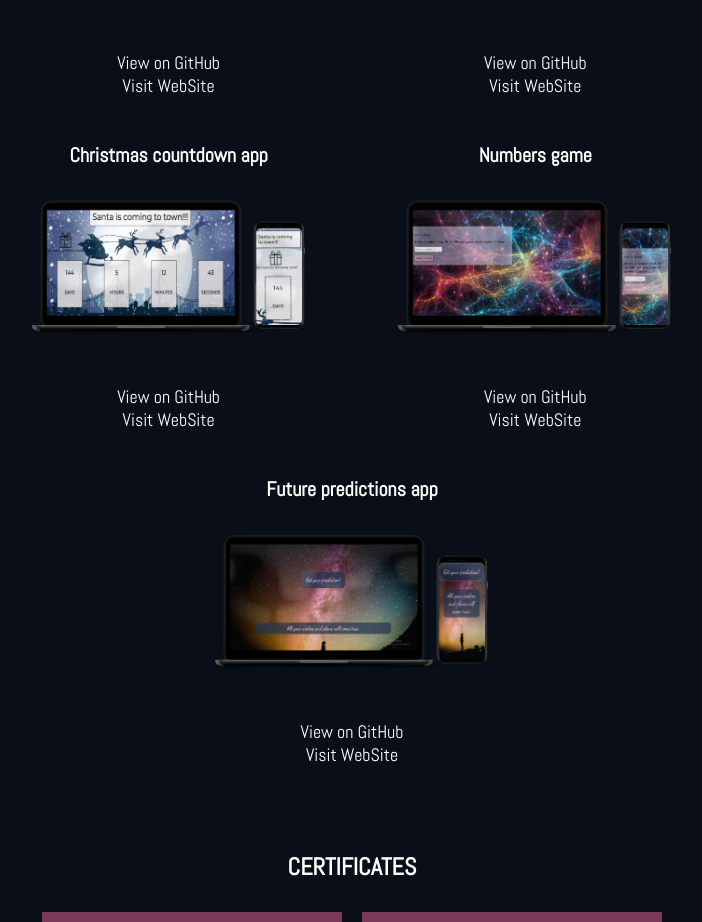
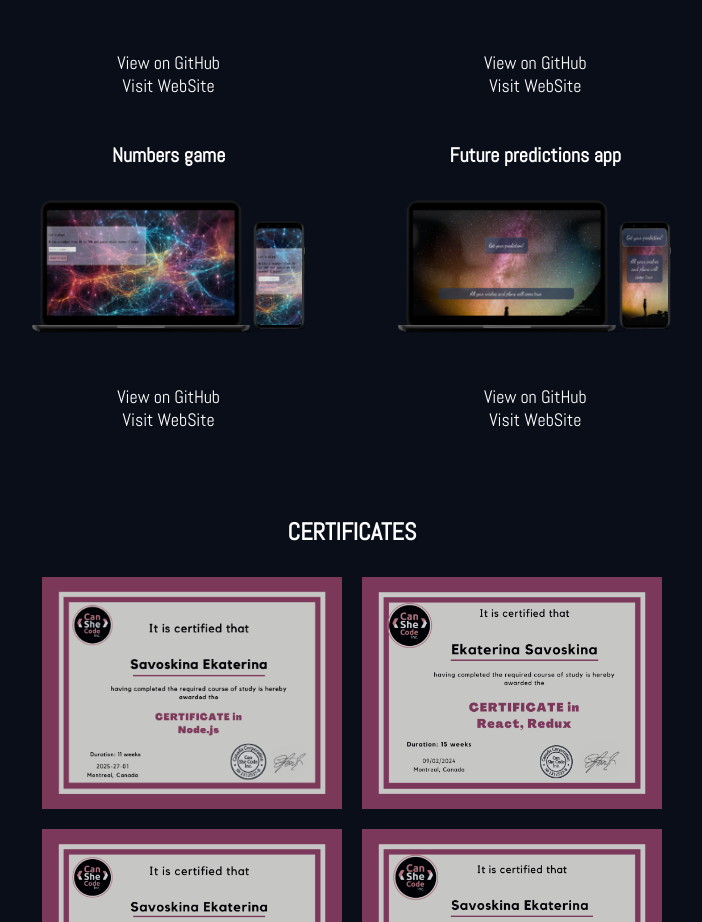
Before and after one commit to EkaTur/Portfolio, a React (Create React App) app: page / in a window 1280 px wide. Shown: the part 3129-4051 px from the top of the page, without its empty margins (553-1255 px from the left). Built offline with nearby package versions, Linux system fonts and the light colour scheme.

Commit message:
Update projectsInfo.js

```diff
--- a/src/Data/projectsInfo.js
+++ b/src/Data/projectsInfo.js
@@ -144,17 +144,17 @@ export const projectsInfo = [
         technologies: ["HTML", "CSS", "JavaScript", "GSAP"]
     },
 
-    {
-        id: 17,
-        name: "Christmas countdown app",
-        link: "https://santa-on-the-way.netlify.app/",
-        gitHub: "https://github.com/EkaTur/Santa-is-Coming/tree/main",
-        image: "christmasmoc",
-        technologies: ["HTML", "CSS", "JavaScript", "GSAP"]
-    },
+    // {
+    //     id: 17,
+    //     name: "Christmas countdown app",
+    //     link: "https://santa-on-the-way.netlify.app/",
+    //     gitHub: "https://github.com/EkaTur/Santa-is-Coming/tree/main",
+    //     image: "christmasmoc",
+    //     technologies: ["HTML", "CSS", "JavaScript", "GSAP"]
+    // },
 
     {
-        id: 18,
+        id: 19,
         name: "Numbers game",
         link: "https://what-is-number.netlify.app/",
         gitHub: "https://github.com/EkaTur/Numbers-Game/tree/main",
@@ -163,7 +163,7 @@ export const projectsInfo = [
     },
 
     {
-        id: 19,
+        id: 20,
         name: "Future predictions app",
         link: "https://future-prediction.netlify.app/",
         gitHub: "https://github.com/EkaTur/Future-prediction/tree/main",
```
